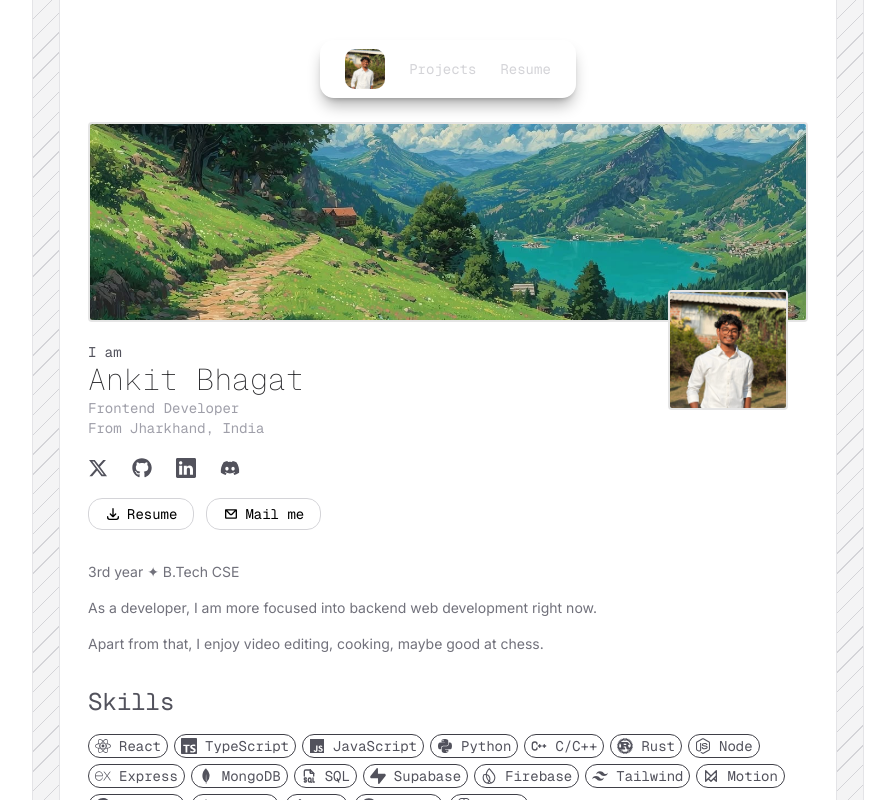
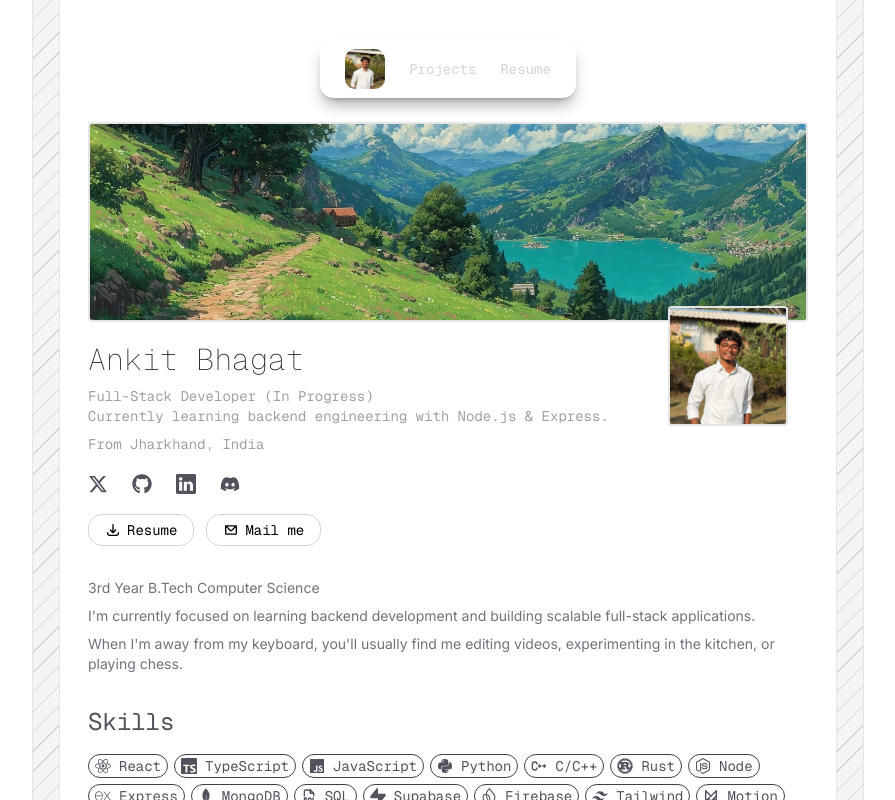
Before and after one commit to ankitsensei/ankitbhagat-portfolio, a React (Vite) app: page / in a window 1280 px wide. Shown: the top 800 px of the page, without its empty margins (192-1087 px from the left). Built offline with nearby package versions, Linux system fonts and the light colour scheme; a web font is replaced by a local one.

Commit message:
chore: changed contents a bit in home page

```diff
--- a/src/components/Intro.tsx
+++ b/src/components/Intro.tsx
@@ -29,16 +29,18 @@ const Intro: React.FC = () => {
             <img
               src={DP}
               alt="dp"
-              className="w-20 md:w-30 rounded absolute bottom-35 right-5 border-2 md:bottom-30 md:right-5"
+              className="w-20 md:w-30 rounded absolute bottom-40 right-5 border-2 md:bottom-30 md:right-5"
             />
-            <div className="flex flex-col justify-center">
-              <p className="text-xs md:text-sm text-zinc-600">I am</p>
+            <div className="flex flex-col gap-2 justify-center">
               <p className="text-lg md:text-3xl font-thin text-zinc-800 dark:text-zinc-200 flex items-center">
                 Ankit Bhagat
               </p>
-              <p className="text-xs md:text-sm dark:text-zinc-600 text-zinc-400">
-                Frontend Developer
-              </p>
+              <div className="text-xs md:text-sm dark:text-zinc-600 text-zinc-400">
+                <p>Full-Stack Developer (In Progress)</p>
+                <p>
+                  Currently learning backend engineering with Node.js & Express.
+                </p>
+              </div>
               <p className="text-xs md:text-sm dark:text-zinc-600 text-zinc-400">
                 From Jharkhand, India
               </p>
@@ -80,17 +82,17 @@ const Intro: React.FC = () => {
           </div>
         </div>
 
-        <div className="flex flex-col gap-1.5 md:gap-4 font-inter text-xs md:text-sm">
+        <div className="flex flex-col gap-1.5 md:gap-2 font-inter text-xs md:text-sm">
           <p className="dark:text-zinc-400 text-zinc-500">
-            3rd year ✦ B.Tech CSE
+            3rd Year B.Tech Computer Science
           </p>
           <p className="dark:text-zinc-400 text-zinc-500">
-            As a developer, I am more focused into backend web development right
-            now.
+            I'm currently focused on learning backend development and building
+            scalable full-stack applications.
           </p>
           <p className="dark:text-zinc-400 text-zinc-500">
-            Apart from that, I enjoy video editing, cooking, maybe good at
-            chess.
+            When I'm away from my keyboard, you'll usually find me editing
+            videos, experimenting in the kitchen, or playing chess.
           </p>
         </div>
         <Skills />
```
